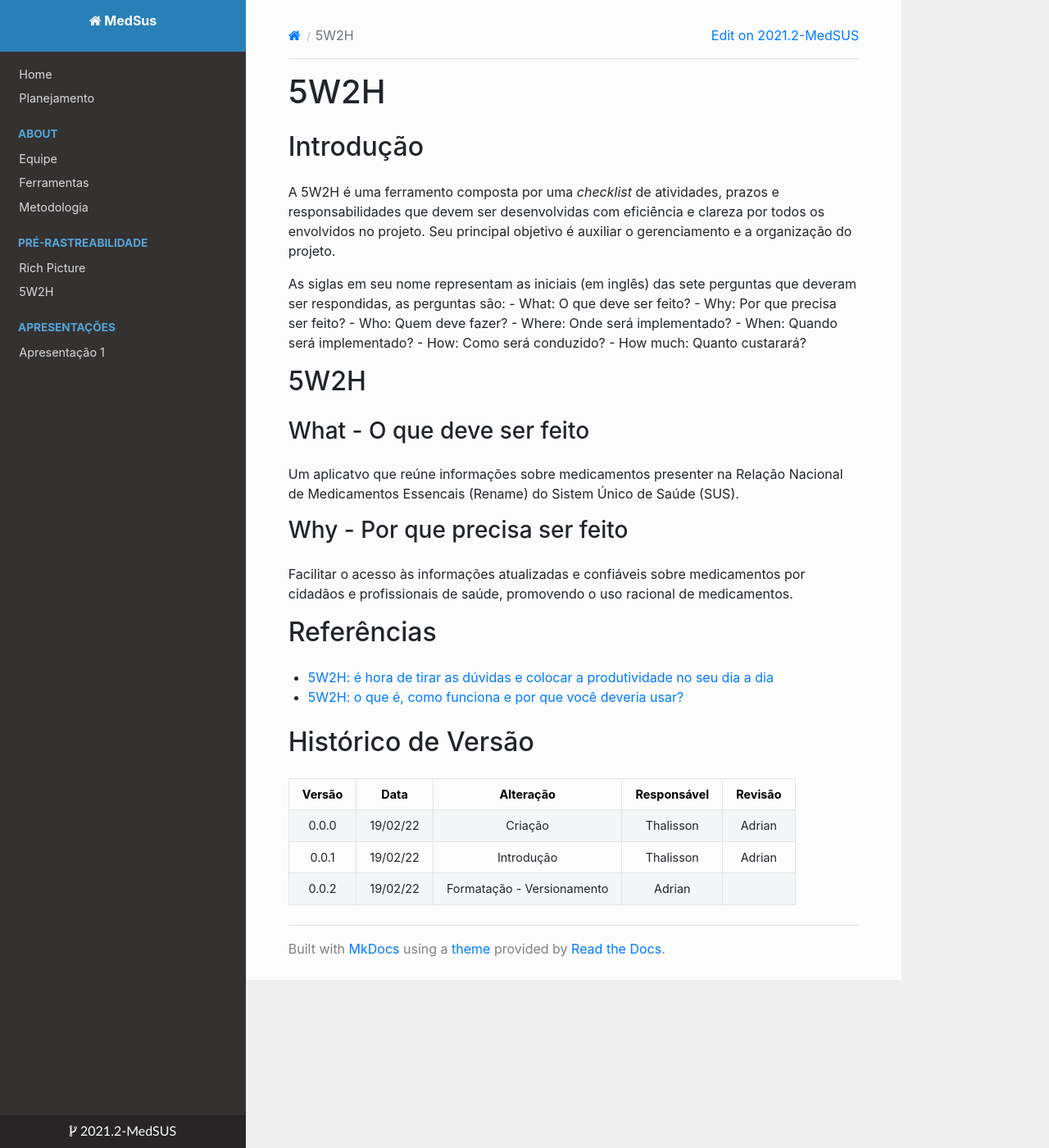
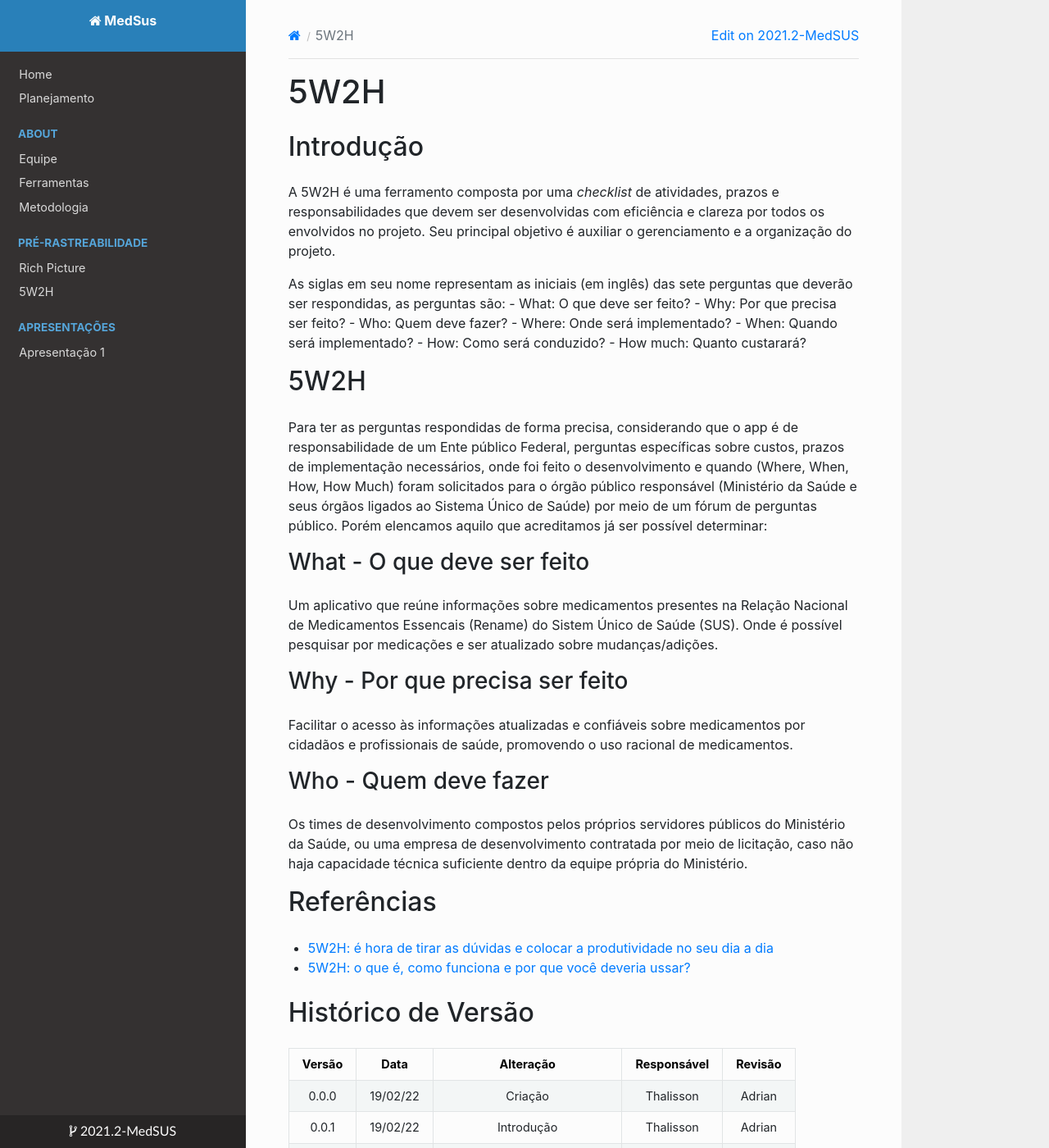
Before and after one commit to Requisitos-de-Software/2021.2-MedSUS, an MkDocs documentation site: the page built from docs/pre_traceability/5w2h.md, in a window 1280 px wide and 1400 px high. Shown: the whole window at 82% size. Built offline with MkDocs 1.6.1, drawn with Linux system fonts in a browser that asks for light colours; nearby versions of some CDN libraries.

Commit message:
Adiçaos do Who e correçoes gramaticais

```diff
--- a/docs/pre_traceability/5w2h.md
+++ b/docs/pre_traceability/5w2h.md
@@ -4,7 +4,7 @@
 
 A 5W2H é uma ferramento composta por uma *checklist* de atividades, prazos e responsabilidades que devem ser desenvolvidas com eficiência e clareza por todos os envolvidos no projeto. Seu principal objetivo é auxiliar o gerenciamento e a organização do projeto.
 
-As siglas em seu nome representam as iniciais (em inglês) das sete perguntas que deveram ser respondidas, as perguntas são:
+As siglas em seu nome representam as iniciais (em inglês) das sete perguntas que deverão ser respondidas, as perguntas são:
 - What: O que deve ser feito?
 - Why: Por que precisa ser feito?
 - Who: Quem deve fazer?
@@ -15,17 +15,24 @@ As siglas em seu nome representam as iniciais (em inglês) das sete perguntas qu
 
 ## 5W2H
 
+Para ter as perguntas respondidas de forma precisa, considerando que o app é de responsabilidade de um Ente público Federal, perguntas específicas sobre custos, prazos de implementação necessários, onde foi feito o desenvolvimento e quando (Where, When, How, How Much) foram solicitados para o órgão público responsável (Ministério da Saúde e seus órgãos ligados ao Sistema Único de Saúde) por meio de um fórum de perguntas público. Porém elencamos aquilo que acreditamos já ser possível determinar:
+
 ### What - O que deve ser feito
 
-Um aplicatvo que reúne informações sobre medicamentos presenter na Relação Nacional de Medicamentos Essencais (Rename) do Sistem Único de Saúde (SUS).
+Um aplicativo que reúne informações sobre medicamentos presentes na Relação Nacional de Medicamentos Essencais (Rename) do Sistem Único de Saúde (SUS). Onde é possível pesquisar por medicações e ser atualizado sobre mudanças/adições.
 
 ### Why - Por que precisa ser feito
 
 Facilitar o acesso às informações atualizadas e confiáveis sobre medicamentos por cidadãos e profissionais de saúde, promovendo o uso racional de medicamentos.
 
+### Who - Quem deve fazer
+
+Os times de desenvolvimento compostos pelos próprios servidores públicos do Ministério da Saúde, ou uma empresa de desenvolvimento contratada por meio de licitação, caso não haja capacidade técnica suficiente dentro da equipe própria do Ministério.
+
+
 ## Referências
 - [5W2H: é hora de tirar as dúvidas e colocar a produtividade no seu dia a dia](https://endeavor.org.br/pessoas/5w2h/)
-- [5W2H: o que é, como funciona e por que você deveria usar?](https://fia.com.br/blog/5w2h/)
+- [5W2H: o que é, como funciona e por que você deveria ussar?](https://fia.com.br/blog/5w2h/)
 
 ## Histórico de Versão
 
```
